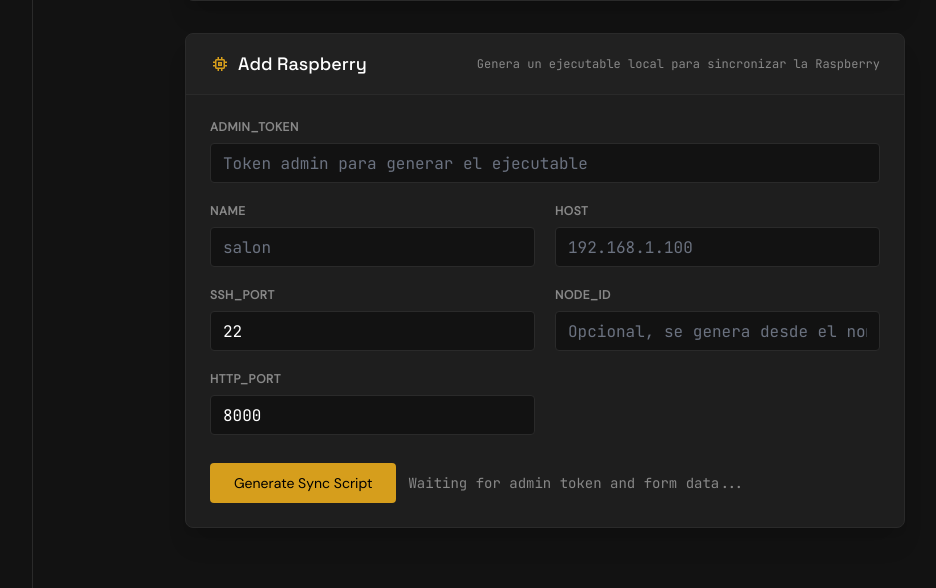
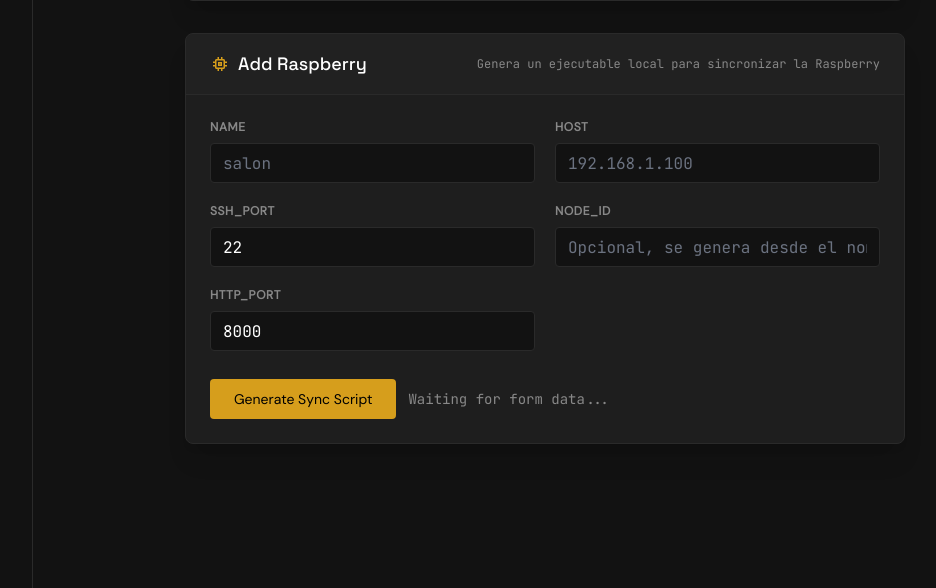
Before and after one commit to b-lod-riglesias/rpipulse, a FastAPI app: page /sensors in a window 1280 px wide. Shown: the part 482-1070 px from the top of the page, without its empty margins (223-1159 px from the left). Run offline with FastAPI, Linux system fonts and the light colour scheme; data that the repository does not hold is empty; parts of the project's set-up code (start-up, migrations or seed data) failed here and were passed over; some libraries are stand-ins or nearby versions.

Commit message:
fix(webui): use server token for raspberry bootstrap

```diff
--- a/src/rpipulse/webui/app.py
+++ b/src/rpipulse/webui/app.py
@@ -429,7 +429,11 @@ def create_app(db_path: Path | None = None) -> FastAPI:
 
     @app.get("/sensors", response_class=HTMLResponse)
     def sensors(request: Request) -> HTMLResponse:
-        return templates.TemplateResponse(request, "sensors.html")
+        return templates.TemplateResponse(
+            request,
+            "sensors.html",
+            {"bootstrap_token": os.environ.get("RPIPULSE_ADMIN_TOKEN", "")},
+        )
     @app.get("/terminal", response_class=HTMLResponse)
     def terminal_page(request: Request) -> HTMLResponse:
         return templates.TemplateResponse(request, "terminal.html")
--- a/src/rpipulse/webui/static/app.js
+++ b/src/rpipulse/webui/static/app.js
@@ -984,7 +984,6 @@
     const scriptPathNode = document.getElementById("raspberry-script-path");
     const shellCommandNode = document.getElementById("raspberry-shell-command");
     const downloadLink = document.getElementById("raspberry-download-link");
-    const adminTokenInput = document.getElementById("raspberry_admin_token");
 
     function setBootstrapStatus(text, isError) {
       if (!bootstrapStatus) return;
@@ -994,15 +993,11 @@
     }
 
     if (bootstrapForm) {
-      if (adminTokenInput && !adminTokenInput.value) {
-        adminTokenInput.value = getAdminToken();
-      }
-
       bootstrapForm.addEventListener("submit", async function (event) {
         event.preventDefault();
         if (bootstrapBtn) bootstrapBtn.setAttribute("disabled", "disabled");
 
-        const tokenValue = adminTokenInput ? String(adminTokenInput.value || "").trim() : "";
+        const tokenValue = String(bootstrapForm.dataset.bootstrapToken || getAdminToken() || "").trim();
         setAdminToken(tokenValue);
 
         const payload = {
--- a/src/rpipulse/webui/templates/base.html
+++ b/src/rpipulse/webui/templates/base.html
@@ -49,7 +49,7 @@
 </head>
 <body class="{% block body_class %}bg-bg-dark text-text-main font-body min-h-screen{% endblock %}">
   {% block content %}{% endblock %}
-  <script src="/static/app.js?v=20260330-bootstrap6"></script>
+  <script src="/static/app.js?v=20260330-bootstrap7"></script>
   {% block page_scripts %}{% endblock %}
 </body>
 </html>
--- a/src/rpipulse/webui/templates/sensors.html
+++ b/src/rpipulse/webui/templates/sensors.html
@@ -75,12 +75,7 @@
           <span class="text-xs font-mono text-text-muted">Genera un ejecutable local para sincronizar la Raspberry</span>
         </div>
 
-        <form id="raspberry-bootstrap-form" class="p-6 grid grid-cols-1 sm:grid-cols-2 gap-5">
-          <label class="block sm:col-span-2">
-            <span class="block text-xs font-bold text-text-muted uppercase tracking-wider mb-2">admin_token</span>
-            <input id="raspberry_admin_token" name="raspberry_admin_token" type="password" class="w-full bg-background-dark border border-surface-highlight rounded h-10 px-3 text-white font-mono" placeholder="Token admin para generar el ejecutable" />
-          </label>
-
+        <form id="raspberry-bootstrap-form" data-bootstrap-token="{{ bootstrap_token or '' }}" class="p-6 grid grid-cols-1 sm:grid-cols-2 gap-5">
           <label class="block">
             <span class="block text-xs font-bold text-text-muted uppercase tracking-wider mb-2">name</span>
             <input id="raspberry_name" name="raspberry_name" type="text" required class="w-full bg-background-dark border border-surface-highlight rounded h-10 px-3 text-white font-mono" placeholder="salon" />
@@ -108,7 +103,7 @@
 
           <div class="sm:col-span-2 flex items-center gap-3 mt-2">
             <button id="raspberry-bootstrap-btn" type="submit" class="h-10 px-6 bg-primary hover:bg-yellow-500 text-black font-medium text-sm rounded transition-colors disabled:opacity-60">Generate Sync Script</button>
-            <p id="raspberry-bootstrap-status" class="text-sm font-mono text-text-muted">Waiting for admin token and form data...</p>
+            <p id="raspberry-bootstrap-status" class="text-sm font-mono text-text-muted">Waiting for form data...</p>
           </div>
 
           <div id="raspberry-bootstrap-result" class="sm:col-span-2 hidden rounded border border-surface-highlight bg-background-dark p-4">
```
